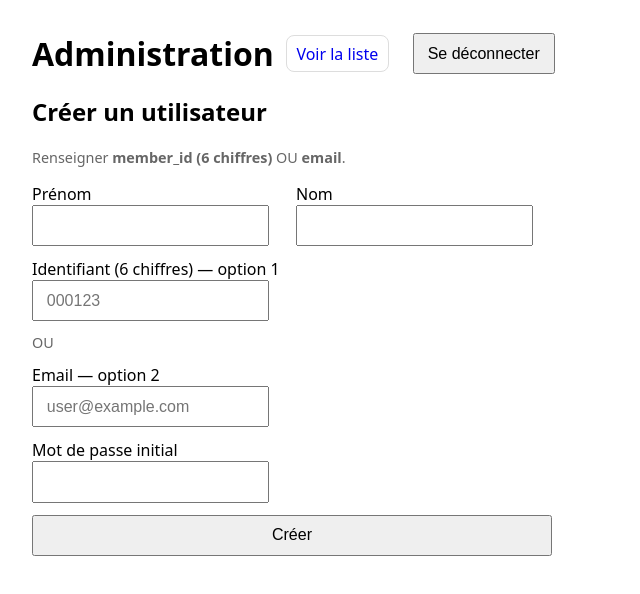
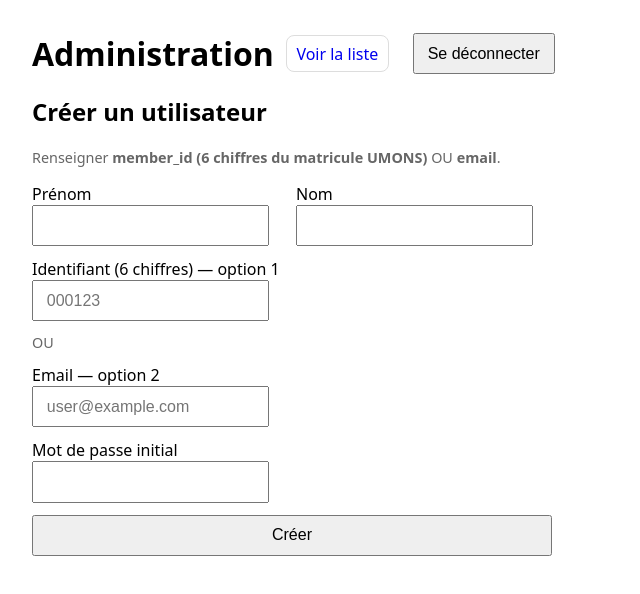
Before and after one commit to theau-pauwels/site-cap, an Astro site in the folder frontend/: page /admin in a window 1280 px wide. Shown: the whole page, without its empty margins (0-640 px from the left). Built offline with nearby package versions, Linux system fonts and the light colour scheme; Astro itself is replaced by a stand-in of ours; no server answers.

Commit message:
Update index.astro

```diff
--- a/frontend/src/pages/admin/index.astro
+++ b/frontend/src/pages/admin/index.astro
@@ -26,7 +26,7 @@
     </div>
 
     <h2>Créer un utilisateur</h2>
-    <p class="muted">Renseigner <strong>member_id (6 chiffres)</strong> OU <strong>email</strong>.</p>
+    <p class="muted">Renseigner <strong>member_id (6 chiffres du matricule UMONS)</strong> OU <strong>email</strong>.</p>
     <form id="create">
       <div class="row">
         <label>Prénom<br/><input name="prenom" required></label>
```
